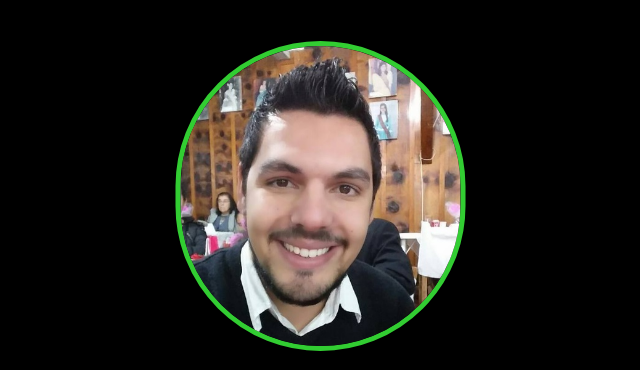
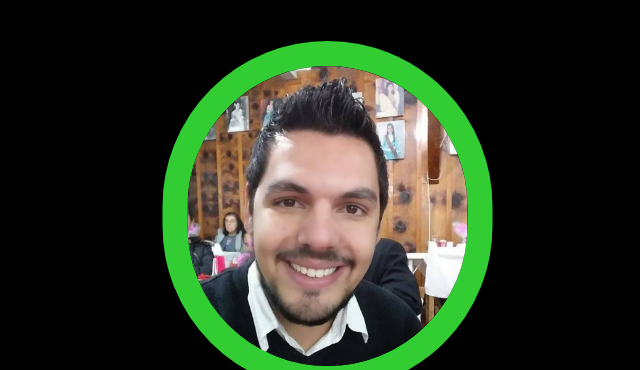
Before and after one commit to NathanDoD/marafigolinks, a plain HTML site: page index.html in a window 1280 px wide. Shown: the top 370 px of the page, without its empty margins (334-974 px from the left). Drawn offline with Linux system fonts and the light colour scheme.

Commit message:
Update style.css

```diff
--- a/style.css
+++ b/style.css
@@ -11,7 +11,7 @@ img {
     border-radius: 300px;
     width: 280px;
     transform: translate(5%);
-    border: 5px solid limegreen;
+    border: 25px solid limegreen;
 }
 h1 {
     color: white;
```
